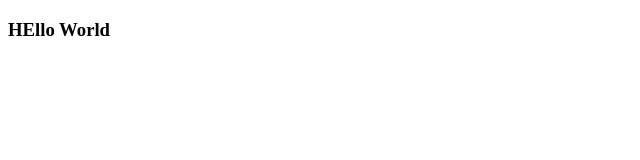
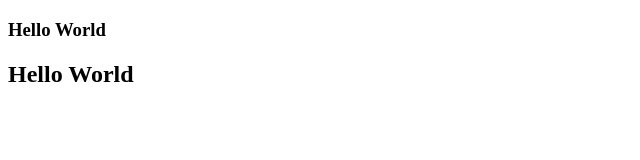
Before and after one commit to dewacahaya/latihan-git, a plain HTML site: page index.html in a window 1280 px wide. Shown: the whole page, without its empty margins (0-640 px from the left). Drawn offline with Linux system fonts and the light colour scheme.

Commit message:
menambah h2

```diff
--- a/index.html
+++ b/index.html
@@ -7,6 +7,7 @@
     <title>Document</title>
 </head>
 <body>
-    <h3>HEllo World</h3>
+    <h3>Hello World</h3>
+    <h2>Hello World</h2>
 </body>
 </html>
```
